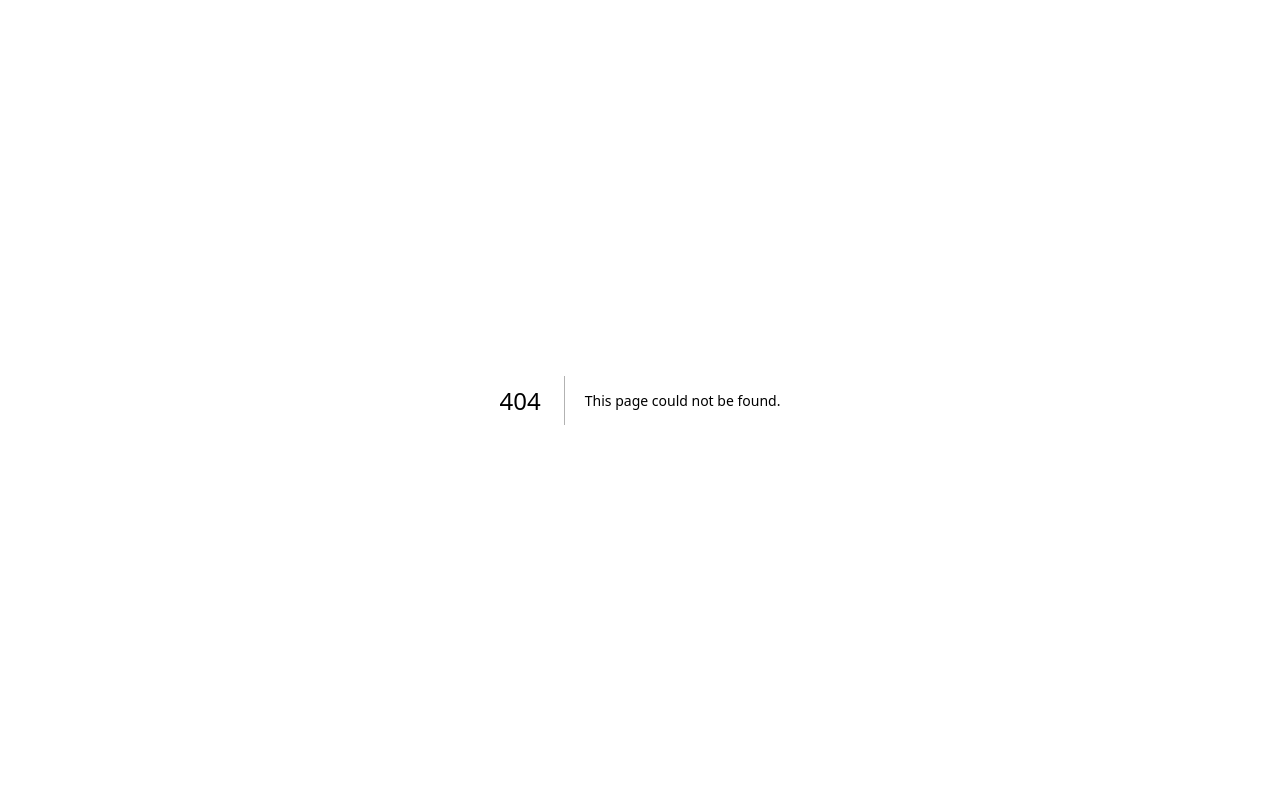
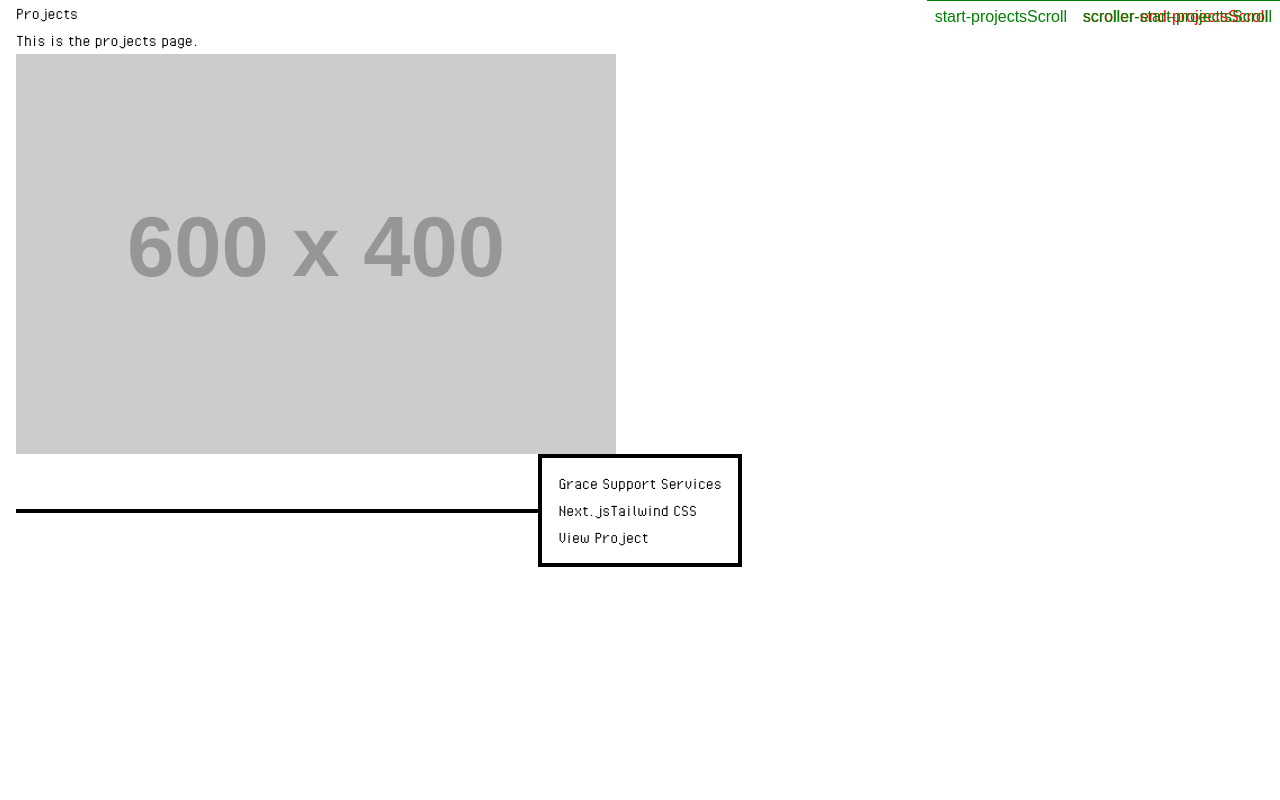
Before and after one commit to lsuyogya/portfolio2, a Next.js app: page /projects in a window 1280 px wide. Before the commit this address had no page. Shown: the top 800 px of the page. Built offline with nearby package versions, Linux system fonts and the light colour scheme; a web font is replaced by a local one.

Commit message:
wip: projects

```diff
--- /dev/null
+++ b/app/api/projects/route.ts
@@ -0,0 +1,6 @@
+export const dynamic = "force-static";
+import { projects } from "@/app/constants";
+
+export async function GET() {
+  return Response.json(projects);
+}
--- a/app/constants.ts
+++ b/app/constants.ts
@@ -62,3 +62,28 @@ export const skills = [
   },
 ];
 export type Skill = (typeof skills)[number];
+
+export const projects = [
+  {
+    title: "Grace Support Services",
+    skills: ["Next.js", "Tailwind CSS"],
+    url: "https://gracesupportservices.com.au",
+    image: "https://placehold.co/600x400",
+    alt: "Grace ss",
+  },
+  {
+    title: "Aeroparts Solutions",
+    skills: ["Next.js", "Tailwind CSS", "GSAP"],
+    url: "https://aeroparts-solution.vercel.app/",
+    image: "https://placehold.co/600x401",
+    alt: "Aero ss",
+  },
+  {
+    title: "URL Shortener",
+    skills: ["Next.js", "Supabase", "OAuth"],
+    url: "https://url-shortener-kappa-six.vercel.app/",
+    image: "https://placehold.co/600x402",
+    alt: "Shortener ss",
+  },
+];
+export type Project = (typeof projects)[number];
--- a/app/globals.css
+++ b/app/globals.css
@@ -7,7 +7,7 @@
 }
 
 .container {
-  @apply px-4;
+  @apply px-4 mx-auto;
 }
 
 body {
@@ -15,3 +15,24 @@ body {
   font-size: calc(18rem / 16);
   font-family: var(--font-pixelOperator);
 }
+
+.project-card::before {
+  transform: scaleX(var(--scaleLeft, 0));
+  transform-origin: left;
+}
+
+.project-card::after {
+  transform: scaleX(var(--scaleRight, 0));
+  transform-origin: left;
+}
+
+.project-card .borders {
+  &::after,
+  &::before {
+    /* transform: scaleX(
+      calc((var(--scaleRight, 0) + var(--scaleLeft, 0)) / 1.25)
+    ); */
+    transform: scaleX(var(--scaleLeft, 0));
+    transform-origin: left;
+  }
+}
--- /dev/null
+++ b/app/projects/page.tsx
@@ -0,0 +1,20 @@
+import gsap from "gsap";
+import { ScrollTrigger } from "gsap/ScrollTrigger";
+import { headers } from "next/headers";
+import { Project } from "../constants";
+import ProjectsGrid from "./projectsGrid";
+
+gsap.registerPlugin(ScrollTrigger);
+
+export default async function ProjectPage() {
+  const headersList = await headers();
+  const host = headersList.get("host");
+  const protocol = headersList.get("x-forwarded-proto");
+  const baseUrl = `${protocol}://${host}`;
+
+  const projects: Project[] = await fetch(`${baseUrl}/api/projects`).then(
+    (res) => res.json(),
+  );
+  console.log(projects);
+  return <ProjectsGrid projects={projects} />;
+}
--- /dev/null
+++ b/app/projects/projectsGrid.tsx
@@ -0,0 +1,146 @@
+"use client";
+import React from "react";
+import { Project } from "../constants";
+import gsap from "gsap";
+import { useGSAP } from "@gsap/react";
+import { ScrollTrigger } from "gsap/ScrollTrigger";
+
+gsap.registerPlugin(ScrollTrigger);
+
+const ProjectsGrid = ({ projects }: { projects: Project[] }) => {
+  const containerRef = React.useRef<HTMLDivElement>(null);
+  const imgRef = React.useRef<HTMLImageElement>(null);
+  const images = projects.map((project) => project.image);
+
+  useGSAP(
+    () => {
+      if (!containerRef.current) return;
+      const cardWrapper = containerRef.current.querySelector(
+        ".projectsWrapper",
+      ) as HTMLElement;
+      const cards = containerRef.current.querySelectorAll(
+        ".project-card",
+      ) as NodeListOf<HTMLElement>;
+      const totalScrollWidth =
+        cardWrapper.scrollWidth - cardWrapper.clientWidth;
+
+      const tl = gsap.timeline({
+        defaults: { ease: "none" },
+      });
+
+      tl.to(
+        cardWrapper,
+        {
+          xPercent: -100 * (cards.length - 1),
+          ease: "none",
+          duration: 1,
+        },
+        0,
+      );
+
+      gsap.to(cards[0], { "--scaleLeft": 1, "--scaleRight": 0, duration: 0.9 });
+      const step = 1 / (cards.length - 1);
+
+      cards.forEach((card, i) => {
+        if (i === 0) {
+          tl.to(card, { "--scaleRight": 1, duration: step / 2 }, 0);
+          return;
+        }
+
+        const base = (i - 1) * step + step / 2;
+
+        // LEFT
+        tl.fromTo(
+          card,
+          { "--scaleLeft": 0 },
+          { "--scaleLeft": 1, duration: step / 2 },
+          base,
+        );
+
+        // RIGHT (continues immediately)
+        tl.fromTo(
+          card,
+          { "--scaleRight": 0 },
+          { "--scaleRight": 1, duration: step / 2 },
+          base + step / 2,
+        );
+      });
+
+      ScrollTrigger.create({
+        trigger: containerRef.current,
+        start: "top top",
+        end: () => `+=${totalScrollWidth}`,
+        scrub: 1,
+        pin: true,
+        pinSpacing: true,
+        anticipatePin: 1,
+        markers: true,
+        invalidateOnRefresh: true,
+        id: "projectsScroll",
+        animation: tl,
+        // snap: {
+        //   snapTo: 1 / (cards.length - 1),
+        //   duration: 1,
+        //   ease: "power1.inOut",
+        // },
+        onUpdate: (self) => {
+          console.log("Scroll Progress:", self.progress);
+          console.log("ScrollPosition:", self.scroll());
+          console.log("ScrollEnd:", self.end);
+
+          imgRef.current?.setAttribute(
+            "src",
+            images[Math.round(self.progress / step)],
+          );
+        },
+      });
+    },
+    { scope: containerRef },
+  );
+  return (
+    <>
+      <div className="container mx-auto px-4 min-h-screen" ref={containerRef}>
+        <h1>Projects</h1>
+        <p>This is the projects page.</p>
+        <img src="https://placehold.co/600x400" alt="" ref={imgRef} />
+        <div className="overflow-clip">
+          <div className="projectsWrapper flex @container">
+            {projects.map((project) => (
+              <div
+                key={project.title}
+                className="project-card-wrapper min-w-[100cqi] relative"
+              >
+                <div
+                  className="project-card mx-auto  border-4 border-t-0 border-b-0 max-w-max bg-white
+                before:absolute before:w-[50%] before:h-1 before:bg-black before:inset-0 before:my-auto before:-z-1
+                after:absolute after:w-[50%] after:h-1 after:bg-black after:inset-0 after:my-auto after:ml-auto after:-z-1"
+                >
+                  <div className="relative p-4">
+                    <div
+                      className="borders
+                    before:absolute before:w-full before:h-1 before:bg-black before:inset-0 before:mb-auto
+                    after:absolute after:w-full after:h-1 after:bg-black after:inset-0 after:mt-auto
+                    "
+                    ></div>
+                    <h2>{project.title}</h2>
+                    <p>{project.skills}</p>
+                    <a
+                      href={project.url}
+                      target="_blank"
+                      rel="noopener noreferrer"
+                    >
+                      View Project
+                    </a>
+                  </div>
+                </div>
+              </div>
+            ))}
+          </div>
+        </div>
+      </div>
+      {/* <div className="min-h-screen"></div> */}
+    </>
+  );
+};
+
+export default ProjectsGrid;
--- a/app/skillset/page.tsx
+++ b/app/skillset/page.tsx
@@ -1,6 +1,6 @@
 import { Skill } from "@/app/constants";
 import { headers } from "next/headers";
-import SkillsGrid from "./skillsGrid";
+import SkillsGrid from "./SkillsGrid";
 
 export default async function SkillSetPage() {
   const headersList = await headers();
@@ -11,7 +11,6 @@ export default async function SkillSetPage() {
   const skills: Skill[] = await fetch(`${baseUrl}/api/skills`).then((res) =>
     res.json(),
   );
-  console.log(skills);
 
   return (
     <div className="container mx-auto py-8 @container">
```
